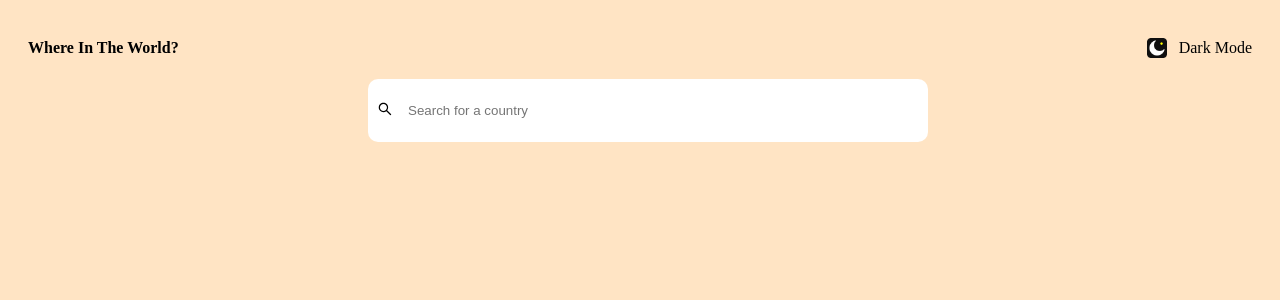
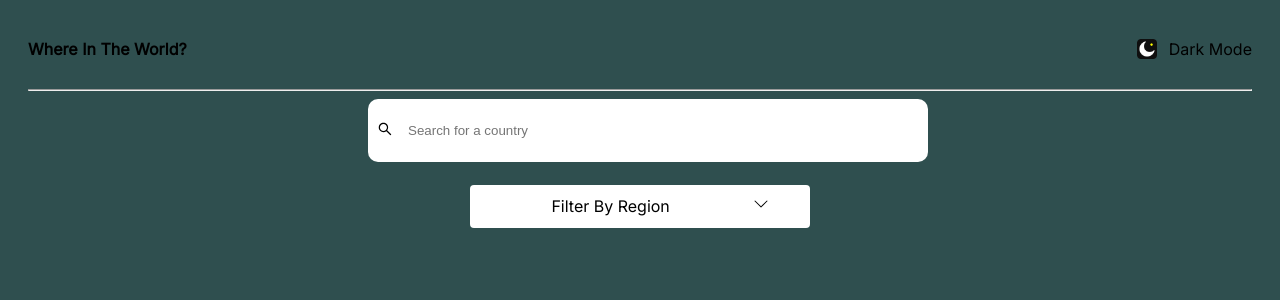
Before and after one commit to dimachilaia/countries-api, a React (Create React App) app: page / in a window 1280 px wide. Shown: the top 300 px of the page. Built offline with nearby package versions, Linux system fonts and the light colour scheme; the HTML template or start-up script is replaced by a standard one.

Commit message:
added map function for continents array

```diff
--- a/src/App.tsx
+++ b/src/App.tsx
@@ -1,10 +1,10 @@
 
 import React from 'react';
-import Header from './components/Header';
+import MainSection from './components/MainSection';
 
 const App:React.FC=()=> {
   return (
-    <Header/>
+    <MainSection/>
   );
 }
 
--- a/src/components/Header.tsx
+++ /dev/null
@@ -1,72 +0,0 @@
-import React from "react";
-import styled from "styled-components";
-import image from "../images/dark.png";
-import { AiOutlineSearch } from "react-icons/ai";
-
-const Header: React.FC = () => {
-  return (
-    <MainHeader>
-      <Container>
-        <h4>Where In The World?</h4>
-        <div>
-          <img src={image} alt="image1" />
-          <span>Dark Mode</span>
-        </div>
-      </Container>
-      <InputContainer>
-        <span>
-          <AiOutlineSearch />
-        </span>
-        <input placeholder="Search for a country" />
-      </InputContainer>
-    </MainHeader>
-  );
-};
-
-export default Header;
-
-const MainHeader = styled.div`
-  h4 {
-    color: black;
-  }
-  img {
-    width: 20px;
-    cursor: pointer;
-  }
-`;
-const Container = styled.div`
-  display: flex;
-  align-items: center;
-  justify-content: space-between;
-  div {
-    display: flex;
-    align-items: center;
-    gap: 12px;
-  }
-`;
-const InputContainer = styled.div`
-display:flex;
-align-items:center;
-margin:0 auto;
-justify-content:center;
-  input {
-    outline: none;
-    border: none;
-    border-radius: 10px;
-    padding: 10px 20px;
-    height:33px;
-    width:250px;
-    padding-left:30px;
-    @media screen and (min-width: 768px) {
-      width:500px;
-      height:43px;
-      padding-left:40px;
-  }
-  }
-
-  span {
-    position: relative;
-    left:25px;
-    top:1px;
-  }
-`;
--- /dev/null
+++ b/src/components/HeaderComp.tsx
@@ -0,0 +1,41 @@
+import React from "react";
+import image from "../images/dark.png";
+import styled from "styled-components";
+
+const Header = () => {
+
+  return (
+    <MainHeader>
+      <Container>
+        <h4>Where In The World?</h4>
+        <div>
+          <img src={image} alt="image1" />
+          <span>Dark Mode</span>
+        </div>
+      </Container>
+      <hr />
+    </MainHeader>
+  );
+};
+
+export default Header;
+
+const MainHeader = styled.div`
+`;
+const Container = styled.div`
+  h4 {
+    color: black;
+  }
+  img {
+    width: 20px;
+    cursor: pointer;
+  }
+  display: flex;
+  align-items: center;
+  justify-content: space-between;
+  div {
+    display: flex;
+    align-items: center;
+    gap: 12px;
+  }
+`;
--- /dev/null
+++ b/src/components/MainSection.tsx
@@ -0,0 +1,118 @@
+import React, { useState } from "react";
+import styled from "styled-components";
+import { AiOutlineSearch } from "react-icons/ai";
+import { BsChevronDown } from "react-icons/bs";
+import { RiArrowUpSLine } from "react-icons/ri";
+import Header from "./HeaderComp";
+
+const MainSection: React.FC = () => {
+  const [showContinets, setShowContinents] = useState<boolean>(false);
+  const ContinentsArray = ["Africa", "America", "Asia", "Europe", "Oceania"];
+
+  const showContinentsHandler = ()=>{
+    setShowContinents(prev=>!prev)
+  }
+  return (
+    <MainSect>
+      <Header />
+      <InputContainer>
+        <span>
+          <AiOutlineSearch />
+        </span>
+        <input placeholder="Search for a country" />
+      </InputContainer>
+      <FilterRegion>
+        <p>Filter By Region</p>
+        {!showContinets ? <span onClick={showContinentsHandler}>
+          <BsChevronDown />
+        </span> : (
+        <span onClick={showContinentsHandler} >
+          <RiArrowUpSLine />
+        </span>)}
+      </FilterRegion>
+
+      {showContinets && <Continets>
+        {ContinentsArray.map((item) => {
+          return (
+           <MappedContinent key={item}>
+            <span>{item}</span>
+           </MappedContinent>
+          );
+        })}
+      </Continets>}
+    </MainSect>
+  );
+};
+
+export default MainSection;
+
+const MainSect = styled.div``;
+
+const InputContainer = styled.div`
+  display: flex;
+  align-items: center;
+  margin: 0 auto;
+  justify-content: center;
+  input {
+    outline: none;
+    border: none;
+    border-radius: 10px;
+    padding: 10px 20px;
+    height: 33px;
+    width: 250px;
+    padding-left: 30px;
+    @media screen and (min-width: 768px) {
+      width: 500px;
+      height: 43px;
+      padding-left: 40px;
+    }
+  }
+
+  span {
+    position: relative;
+    left: 25px;
+    top: 1px;
+  }
+`;
+
+const FilterRegion = styled.div`
+  background-color: white;
+  width: 250px;
+  height: 40px;
+  display: flex;
+  align-items: center;
+  margin: 23px auto;
+  justify-content: space-evenly;
+  border-radius: 4px;
+  @media screen and (min-width: 768px) {
+    width: 300px;
+    height: 43px;
+    padding-left: 40px;
+    justify-content: space-around;
+  }
+  span {
+    cursor: pointer;
+  }
+`;
+
+const Continets = styled.div`
+  margin: 0 auto;
+  display: flex;
+  flex-direction: column;
+  text-align: center;
+  transform:translateY(-20px);
+`;
+const MappedContinent = styled.div`
+  background-color: white;
+  padding-top: 10px;
+  width: 250px;
+  border-radius:2px;
+  margin: 0 auto;
+  @media screen and (min-width: 768px) {
+    width: 340px;
+  }
+  span:hover {
+    color:red;
+    cursor:pointer;
+  }
+`;
--- a/src/index.css
+++ b/src/index.css
@@ -1,4 +1,8 @@
+@import url('https://fonts.googleapis.com/css2?family=Antonio:wght@200;300;400&family=Inter&family=Josefin+Sans:ital,wght@0,500;1,600&family=League+Spartan:wght@400;500&family=Manrope:wght@300;400;500;700;800&family=Outfit:wght@200;300;400;500;600;700&family=Overpass:wght@300&family=Space+Mono:ital,wght@0,700;1,400;1,700&display=swap');
+
 body{
   padding:10px 20px;
-  background-color:bisque
+  background-color:darkslategrey;
+  font-family: 'Inter', sans-serif;
+
 }
```
Also changed, not shown: src/components/Input.tsx (deleted, +0 -9 lines).
